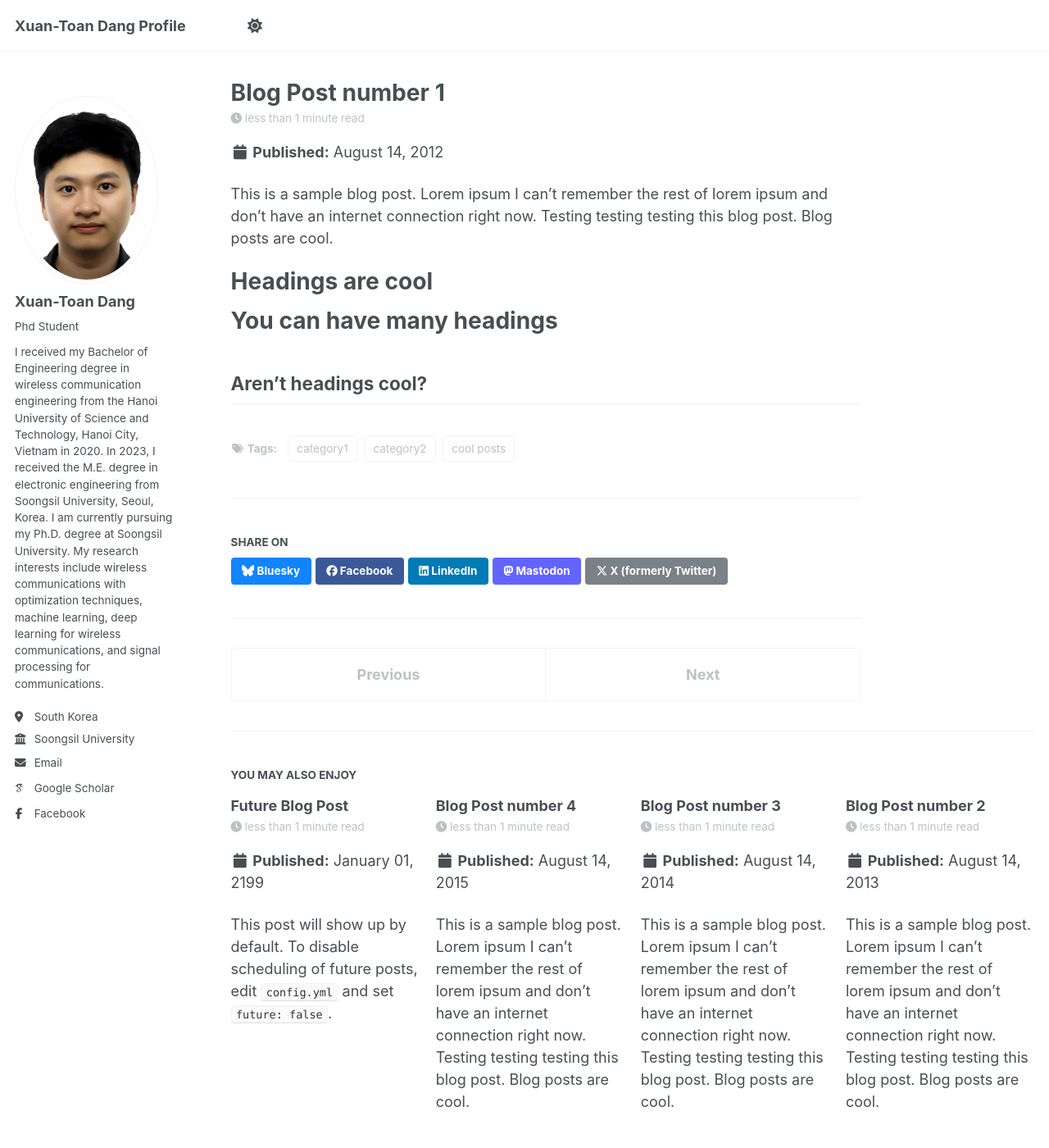
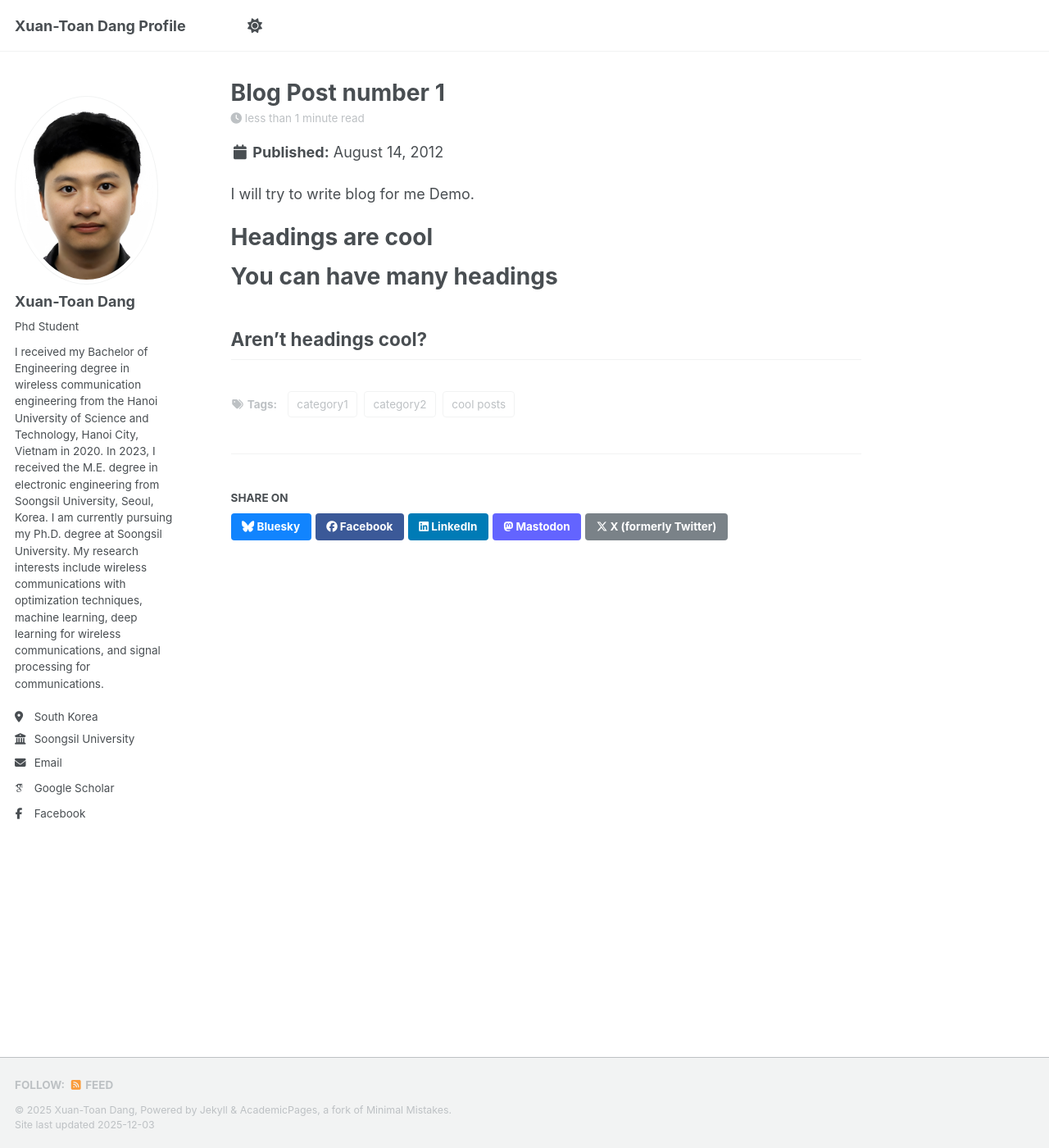
Before and after one commit to xuantoan234/xuantoan234.github.io, a Jekyll site: the page built from _posts/2012-08-14-blog-post-1.md, in a window 1280 px wide and 1400 px high. Shown: the whole window at 82% size. Built offline with Jekyll 4.4.1, drawn with Linux system fonts in a browser that asks for light colours; some web fonts are replaced; a script that is not in the unit is left out.

Commit message:
updating

```diff
--- a/_includes/footer/custom.html
+++ b/_includes/footer/custom.html
@@ -1,6 +1,6 @@
 <!-- start custom footer snippets -->
 
-<a href="/sitemap/">Sitemap</a>
+<!-- <a href="/sitemap/">Sitemap</a> -->
 
 <!-- Support for MatJax -->
 <script defer src="https://cdnjs.cloudflare.com/polyfill/v3/polyfill.min.js?features=es6"></script>
--- a/_posts/2012-08-14-blog-post-1.md
+++ b/_posts/2012-08-14-blog-post-1.md
@@ -7,8 +7,8 @@ tags:
   - category1
   - category2
 ---
-
-This is a sample blog post. Lorem ipsum I can't remember the rest of lorem ipsum and don't have an internet connection right now. Testing testing testing this blog post. Blog posts are cool.
+I will try to write blog for me
+Demo.
 
 Headings are cool
 ======
--- a/_posts/2013-08-14-blog-post-2.md
+++ /dev/null
@@ -1,20 +0,0 @@
----
-title: 'Blog Post number 2'
-date: 2013-08-14
-permalink: /posts/2013/08/blog-post-2/
-tags:
-  - cool posts
-  - category1
-  - category2
----
-
-This is a sample blog post. Lorem ipsum I can't remember the rest of lorem ipsum and don't have an internet connection right now. Testing testing testing this blog post. Blog posts are cool.
-
-Headings are cool
-======
-
-You can have many headings
-======
-
-Aren't headings cool?
-------
--- a/_posts/2014-08-14-blog-post-3.md
+++ /dev/null
@@ -1,20 +0,0 @@
----
-title: 'Blog Post number 3'
-date: 2014-08-14
-permalink: /posts/2014/08/blog-post-3/
-tags:
-  - cool posts
-  - category1
-  - category2
----
-
-This is a sample blog post. Lorem ipsum I can't remember the rest of lorem ipsum and don't have an internet connection right now. Testing testing testing this blog post. Blog posts are cool.
-
-Headings are cool
-======
-
-You can have many headings
-======
-
-Aren't headings cool?
-------
--- a/_posts/2199-01-01-future-post.md
+++ /dev/null
@@ -1,11 +0,0 @@
----
-title: 'Future Blog Post'
-date: 2199-01-01
-permalink: /posts/2012/08/blog-post-4/
-tags:
-  - cool posts
-  - category1
-  - category2
----
-
-This post will show up by default. To disable scheduling of future posts, edit `config.yml` and set `future: false`.
```
Also changed, not shown: _posts/2015-08-14-blog-post-4.md (deleted, +0 -20 lines), 12 other files.
